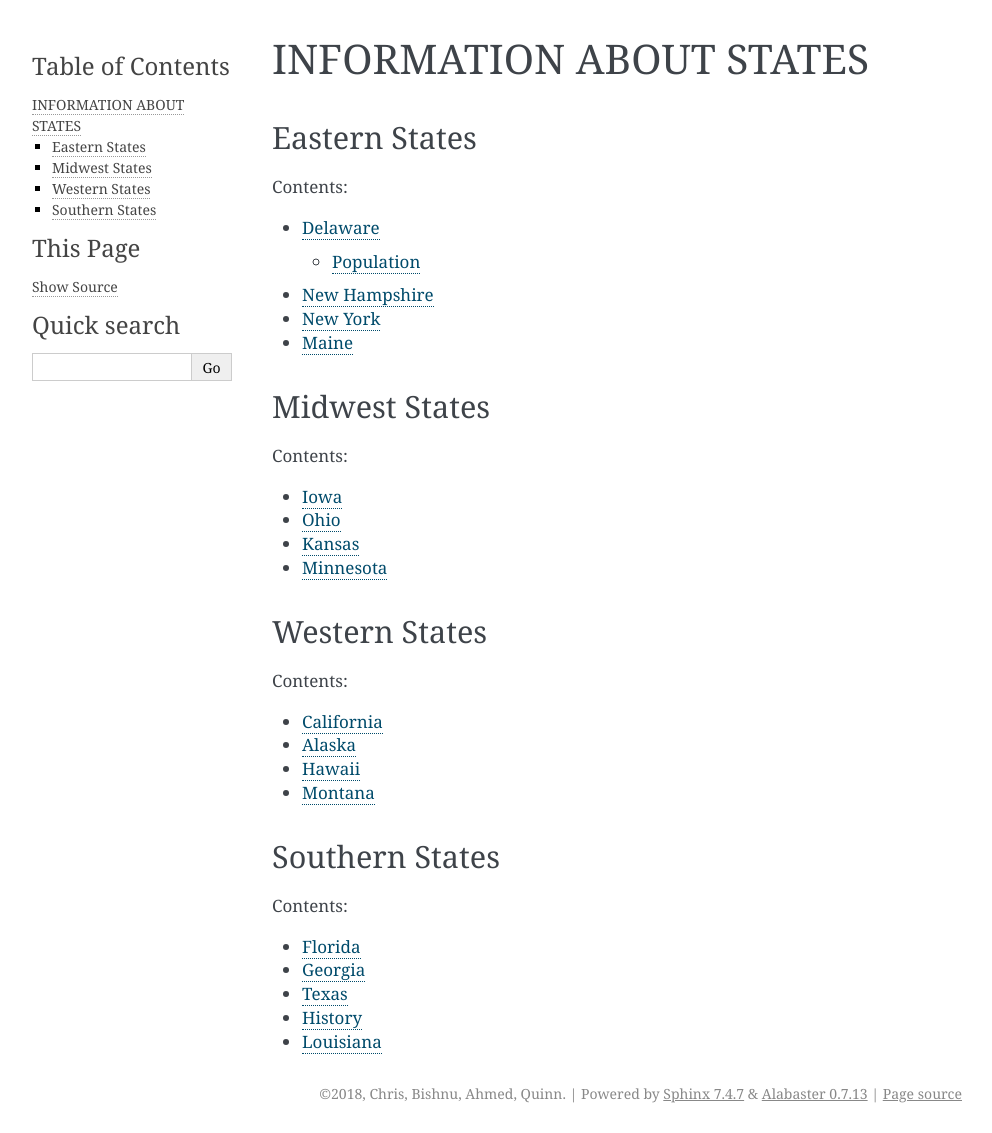
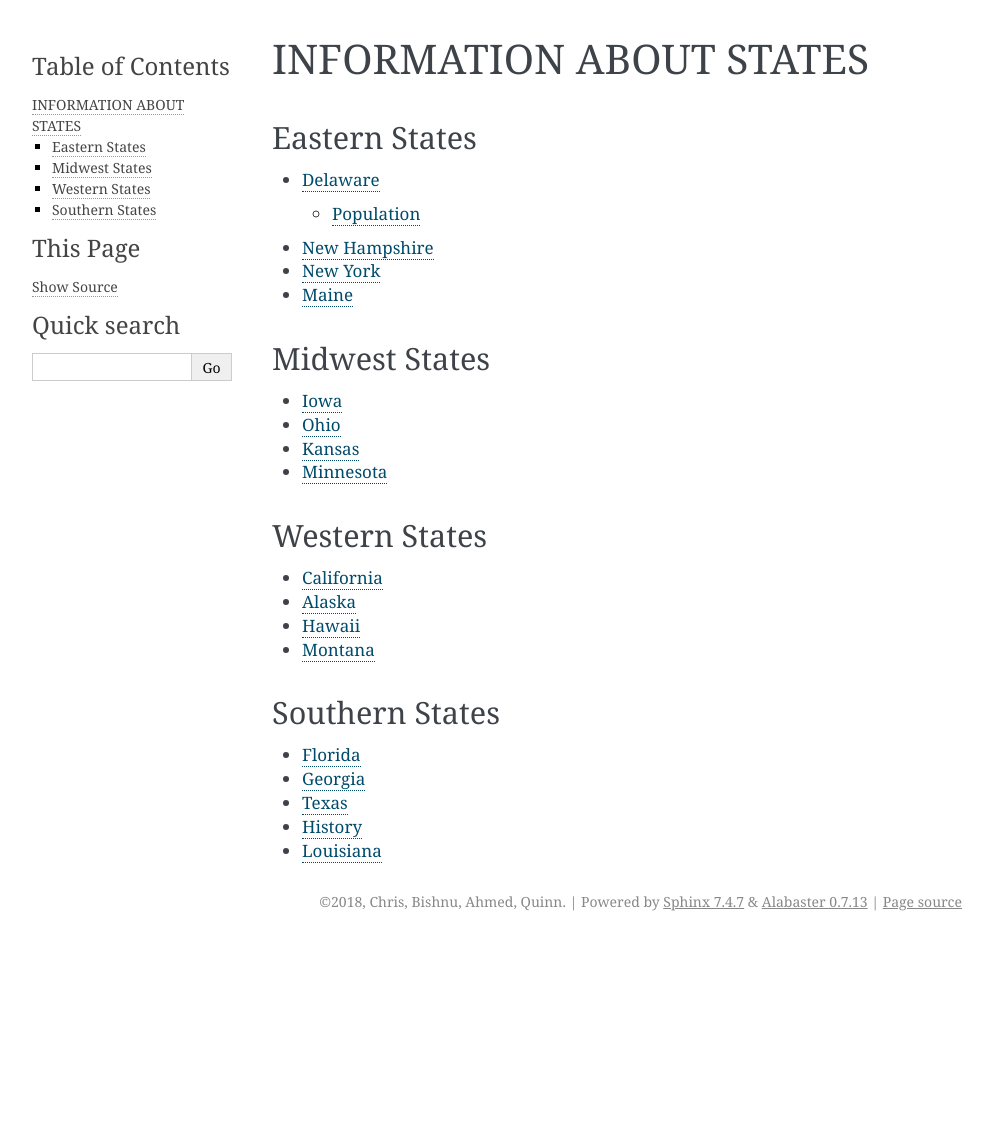
Before and after one commit to cjshima2022/info-us-state, a Sphinx documentation site: the page built from source/index.rst, in a window 1280 px wide. Shown: the whole page, without its empty margins (148-1140 px from the left). Built offline with Sphinx 7.4.7, drawn with Linux system fonts in a browser that asks for light colours; after the commit the page ends 941 px from its top, so only the background shows below that.

Commit message:
test on index

```diff
--- a/source/index.rst
+++ b/source/index.rst
@@ -6,7 +6,6 @@ Eastern States
 --------------
 .. toctree::
    :maxdepth: 2
-   :caption: Contents:
 
    Eastern States/Delaware/delaware
    Eastern States/New Hampshire/new_hampshire
@@ -17,7 +16,6 @@ Midwest States
 --------------
 .. toctree::
    :maxdepth: 2
-   :caption: Contents:
 
    Midwest States/Iowa/iowa
    Midwest States/Ohio/ohio
@@ -28,7 +26,6 @@ Western States
 --------------
 .. toctree::
    :maxdepth: 2
-   :caption: Contents:
 
    western_states/california/california
    western_states/alaska/alaska
@@ -40,7 +37,6 @@ Southern States
 ---------------
 .. toctree::
    :maxdepth: 2
-   :caption: Contents:
 
    florida/florida
    georgia/georgia
```
